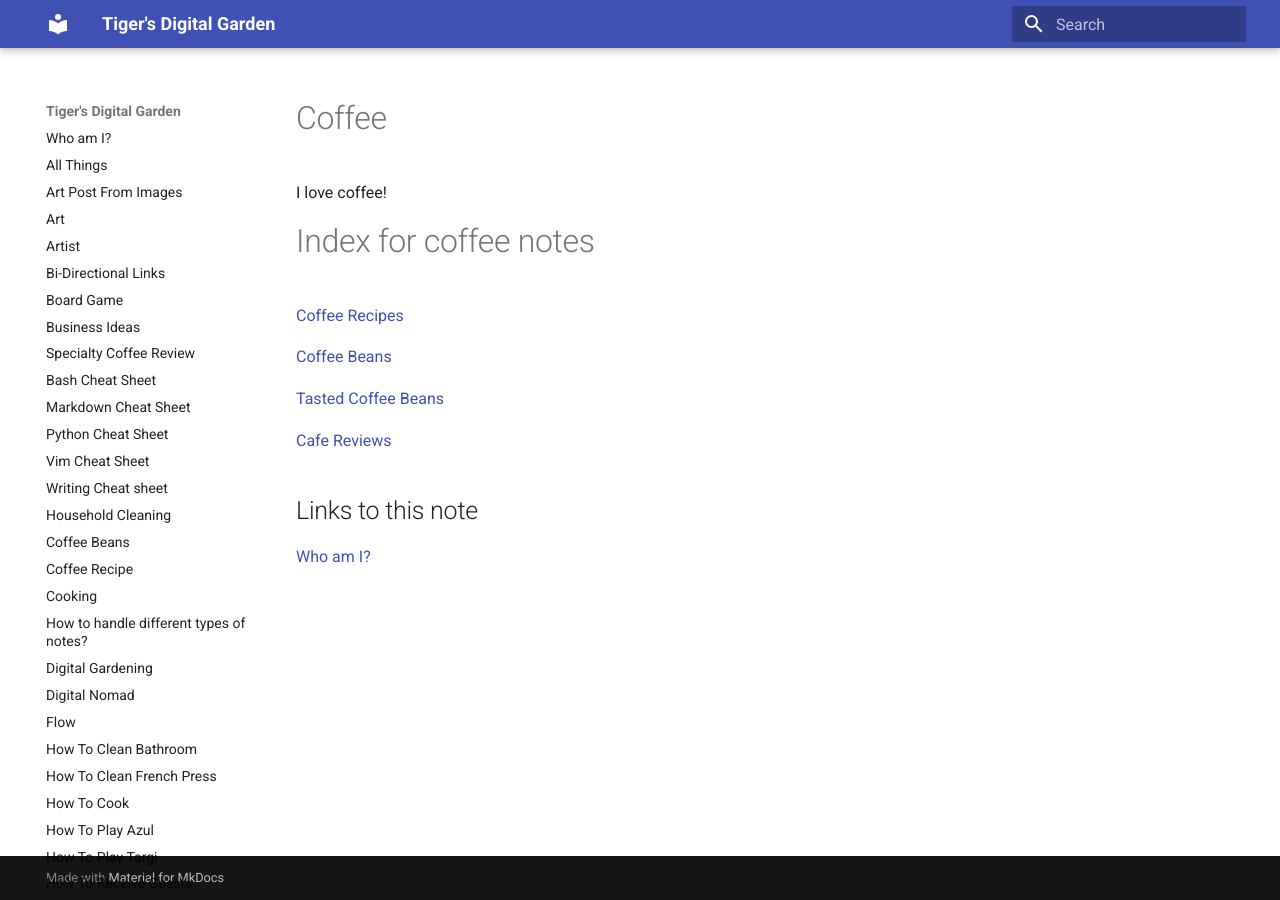
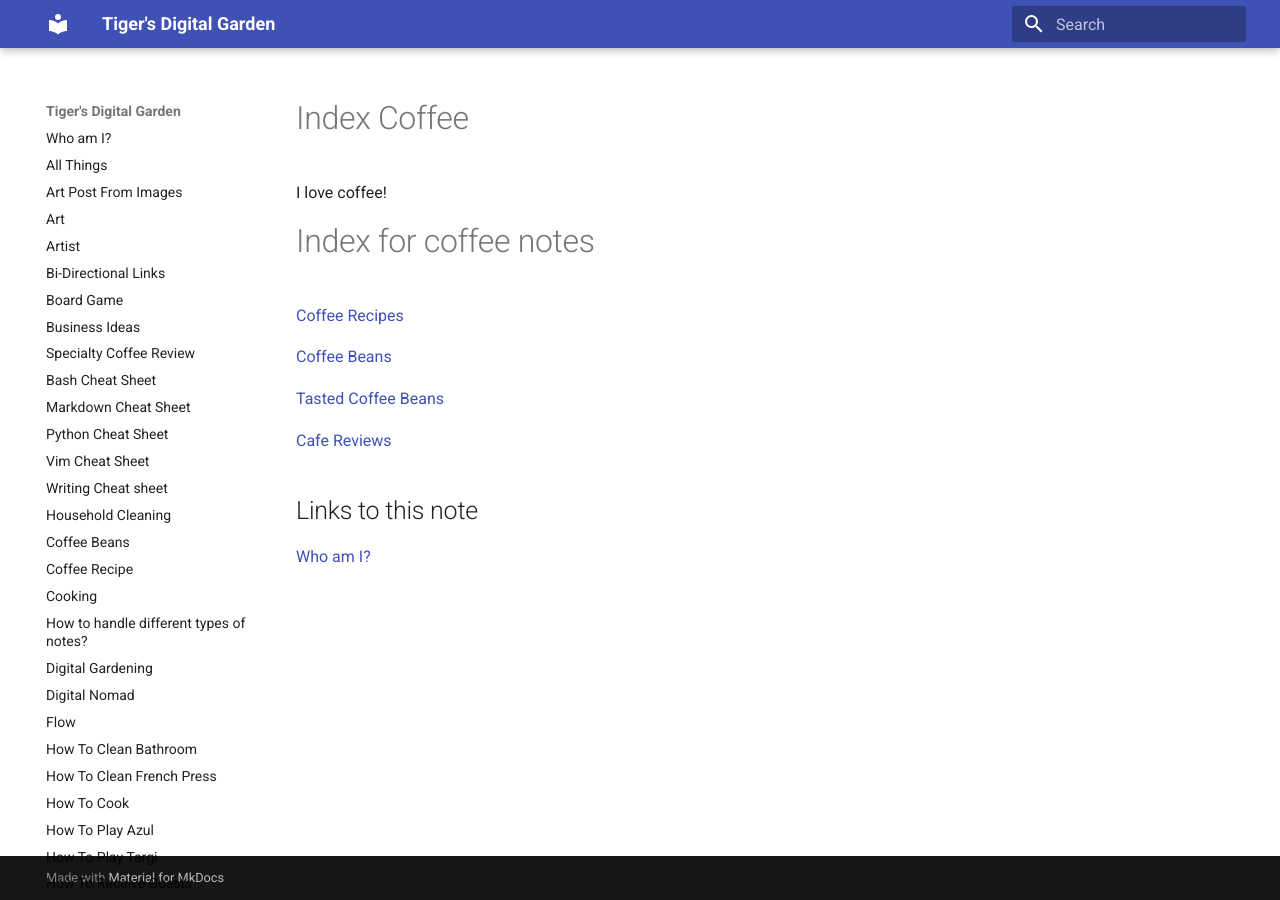
Before and after one commit to ynotstartups/notes, an MkDocs documentation site: the page built from notes/index-coffee.md, in a window 1280 px wide. Built offline with MkDocs 1.6.1 and Material for MkDocs 9.7.7, drawn with Linux system fonts in a browser that asks for light colours.

Commit message:
format index

```diff
--- a/notes/index-coffee.md
+++ b/notes/index-coffee.md
@@ -1,4 +1,4 @@
-# Coffee
+# Index Coffee
 
 I love coffee!
 
```
Also changed, not shown: notes/index-how-to.md (+5 -0 lines).
